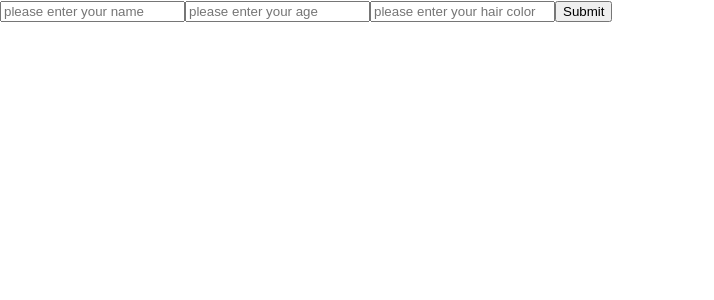
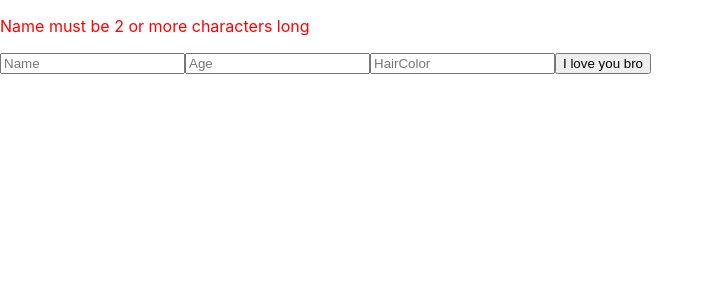
Before and after one commit to RajkumarKarnakar/react, a React (Create React App) app in the folder app/: page / in a window 1280 px wide. Shown: the top 300 px of the page, without its empty margins (0-714 px from the left). Built offline with nearby package versions, Linux system fonts and the light colour scheme.

Commit message:
controlled form complete

```diff
--- a/app/src/App.tsx
+++ b/app/src/App.tsx
@@ -1,9 +1,9 @@
 import './App.css';
-import {UncontolledForm} from './UncontolledForm'
+import { ControlledForm } from './ControlledForm';
 
 function App() {
   return (
-   <UncontolledForm/>
+   <ControlledForm/>
   );
 }
 
--- /dev/null
+++ b/app/src/ControlledForm.js
@@ -0,0 +1,47 @@
+import React, { useEffect, useState } from 'react';
+
+export const ControlledForm = () => {
+    const [nameInputError, setNameInputError] = useState('');
+    const [name, setName] = useState('');
+    const [age, setAge] = useState('');
+    const [hairColor, setHairColor] = useState('');
+
+    useEffect(() => {
+        if (name.length < 2) {
+            setNameInputError('Name must be 2 or more characters long');
+        }else setNameInputError('')
+    }, [name]);
+
+    const errorStyle = {
+        color: 'red',
+        // Add other CSS properties here if needed
+    };
+
+    return (
+        <form>
+            {nameInputError && <p style={errorStyle}>{nameInputError}</p>}
+            <input
+                name="name"
+                type="text"
+                placeholder="Name"
+                value={name}
+                onChange={(e) => setName(e.target.value)}
+            />
+            <input
+                name="age"
+                type="number"
+                placeholder="Age"
+                value={age}
+                onChange={(e) => setAge(e.target.value)}
+            />
+            <input
+                name="hairColor"
+                type="text"
+                placeholder="HairColor"
+                value={hairColor}
+                onChange={(e) => setHairColor(e.target.value)}
+            />
+            <button>I love you bro</button>
+        </form>
+    );
+};
```
